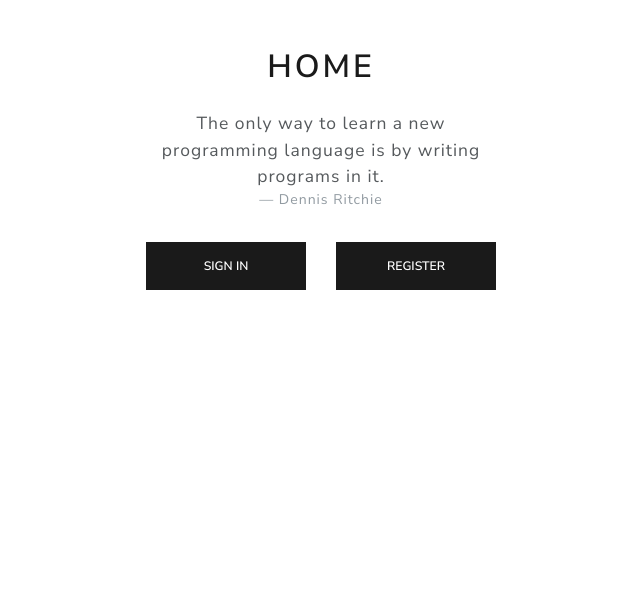
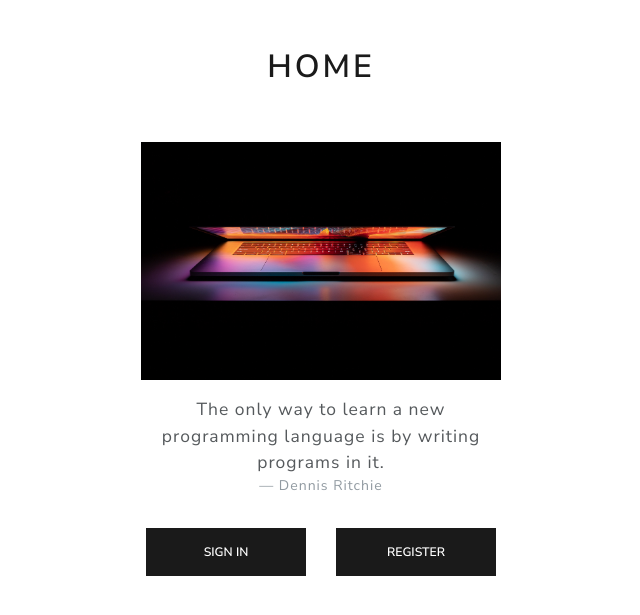
Before and after one commit to byunsy/django-practice-1, a Django app: template user/templates/home.html in a window 1280 px wide. Shown: the top 615 px of the page, without its empty margins (319-959 px from the left). Run offline with Django 3.2, Linux system fonts and the light colour scheme; the template is opened without the code that fills it, so the values that code supplies are empty; some libraries are stand-ins or nearby versions.

Commit message:
added image and blockquote on the main page

```diff
--- a/user/templates/home.html
+++ b/user/templates/home.html
@@ -3,10 +3,19 @@
 {% block contents %}
 
 <div class="row mt-5 justify-content-center">
+
+    <!-- HOME TITLE -->
     <div class="col-12 text-center">
         <h1>Home</h1>
     </div>
 
+    <!-- HOME IMAGE -->
+    <div class="col-12 text-center mt-5">
+        {% load static %}
+        <img src="{% static 'images/laptop.jpg' %}" alt="Laptop Image" width="360">
+    </div>
+
+    <!-- BLOCKQUOTE -->
     <div class="col-4 mt-3">
         <blockquote class="blockquote text-center">
             <p class="mb-0">The only way to learn a new programming language is by writing programs in it.</p>
```
